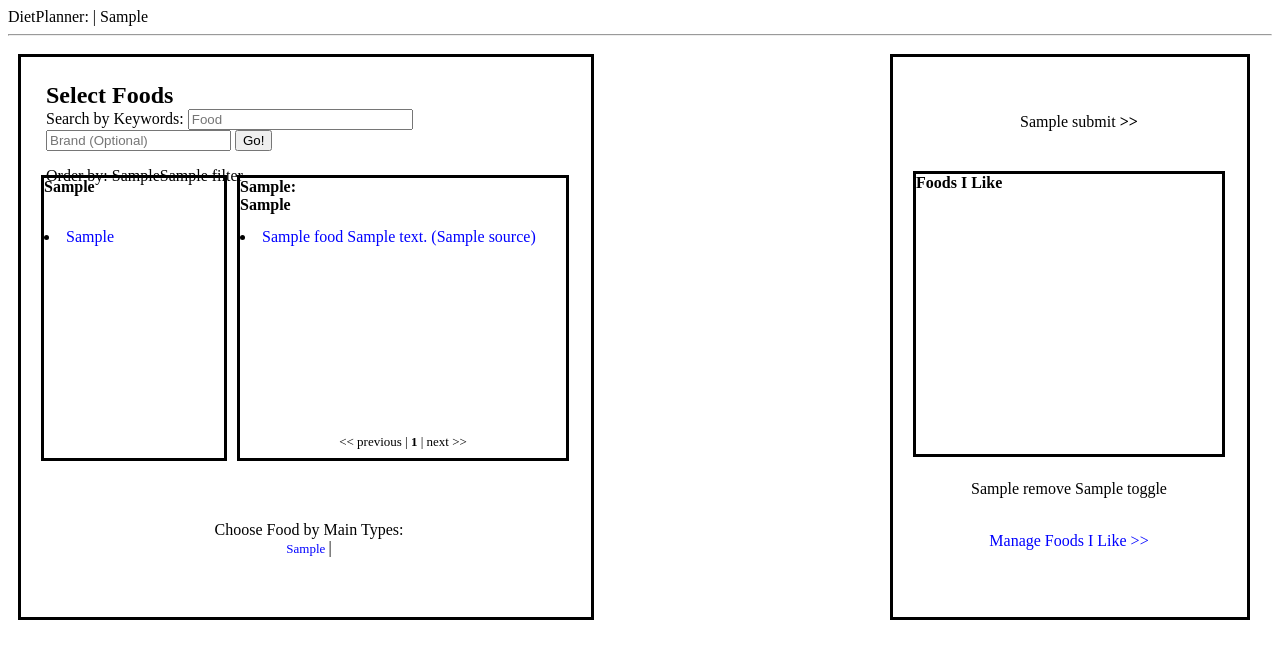
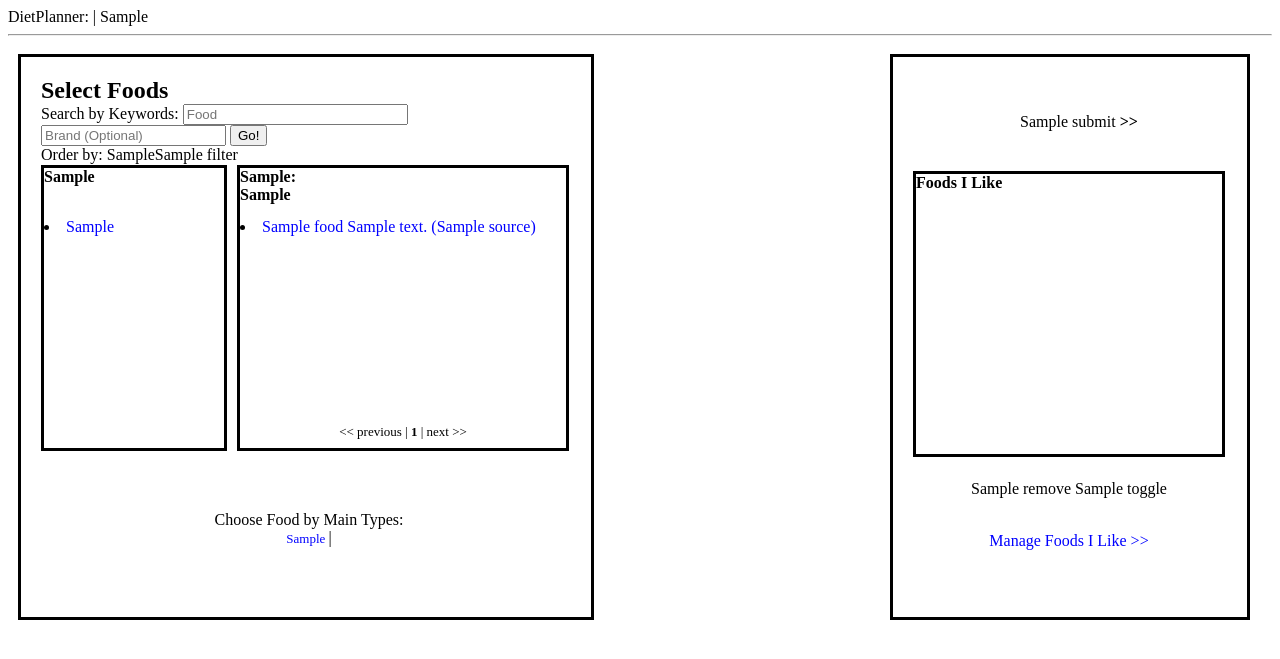
Before and after one commit to Jasckom/nutrientdata, a Python web app: template app/templates/resultSearch.html in a window 1280 px wide. Shown: the top 659 px of the page. Run offline with Jinja, Linux system fonts and the light colour scheme; the template is opened without the code that fills it: most values are stand-ins (such as "Sample title", 1, 10 or a date in 2020); form fields are guessed from the names that the template uses; some libraries are stand-ins or nearby versions.

Commit message:
searchboxwithoutTable

```diff
--- a/app/static/css/mystyle.css
+++ b/app/static/css/mystyle.css
@@ -90,18 +90,23 @@ border-color: white;
 float: left;
 width: 534px;
 height: 83px;
-border:5px solid gray;
 margin:10px;
 margin-top: 10px;
 margin-bottom: -5px;
 position: relative;
 border-color: white;
 }
+
+#searchAndSort {
+float: left;
+width: 534px;
+position: relative;
+}
+
 #submitMyFood {
 float: left;
 width: 326px;
 height: 83px;
-border:5px solid gray;
 margin:10px;
 margin-top: 10px;
 margin-bottom: -5px;
--- a/app/templates/base.html
+++ b/app/templates/base.html
@@ -72,21 +72,26 @@
 
 				<form action="" method="post" name="searchEntry">
 				{{form.hidden_tag()}}
+				<div id = searchAndSort>
 
 							Search by Keywords:
 							{{form.searchEntry(size=25,placeholder="Food")}}
 							{{form.brandEntry(size=20,placeholder="Brand (Optional)")}}
+							<input type="submit" name ="search" value="Go!">
+				</div>
 
-							<input type="submit" name ="search" value="Go!">
+
 					</form>
 
 				{% if selectFilter %}
 
 				<form action="" method="post" name="Filter">
+				<div id = searchAndSort>
 
 					{{selectFilter.hidden_tag()}}
 
 					Order by: {{selectFilter.filterNut}}{{selectFilter.filter}}
+				</div>
 
 
 				</form>
```
